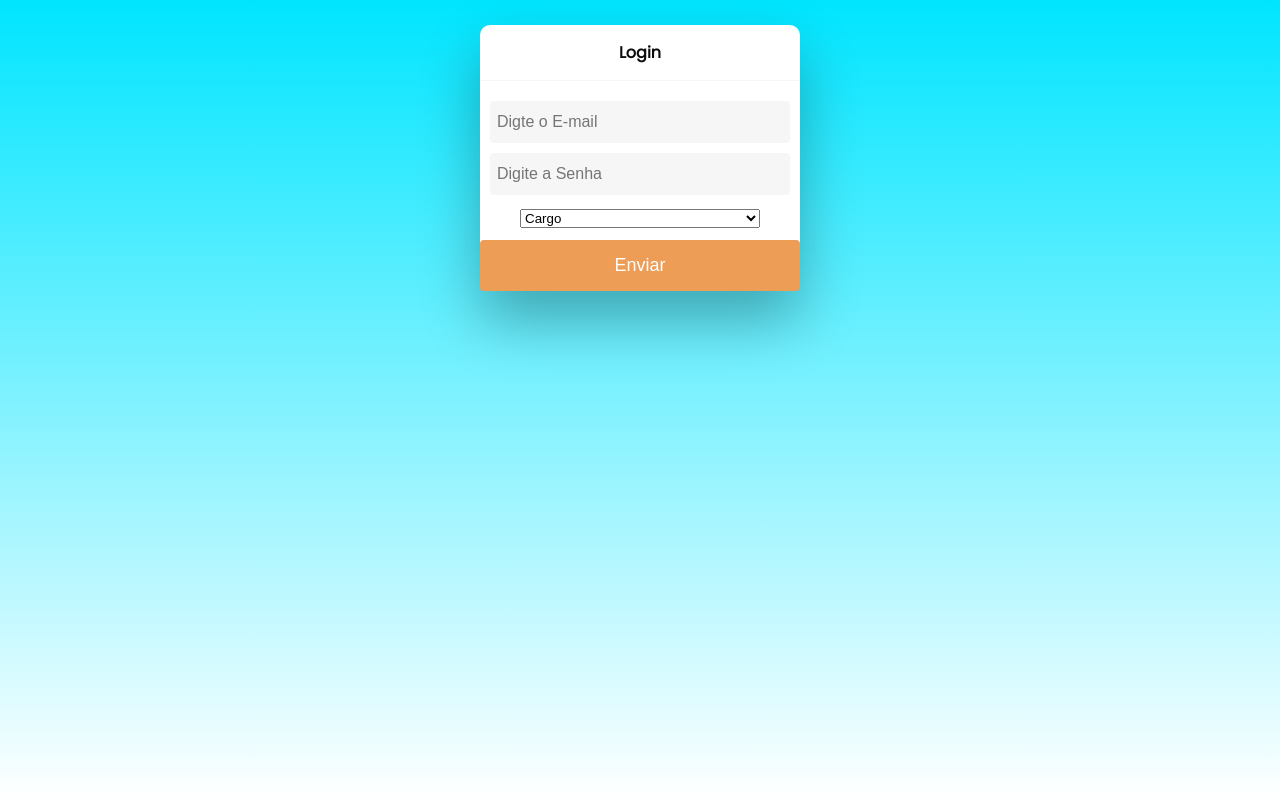
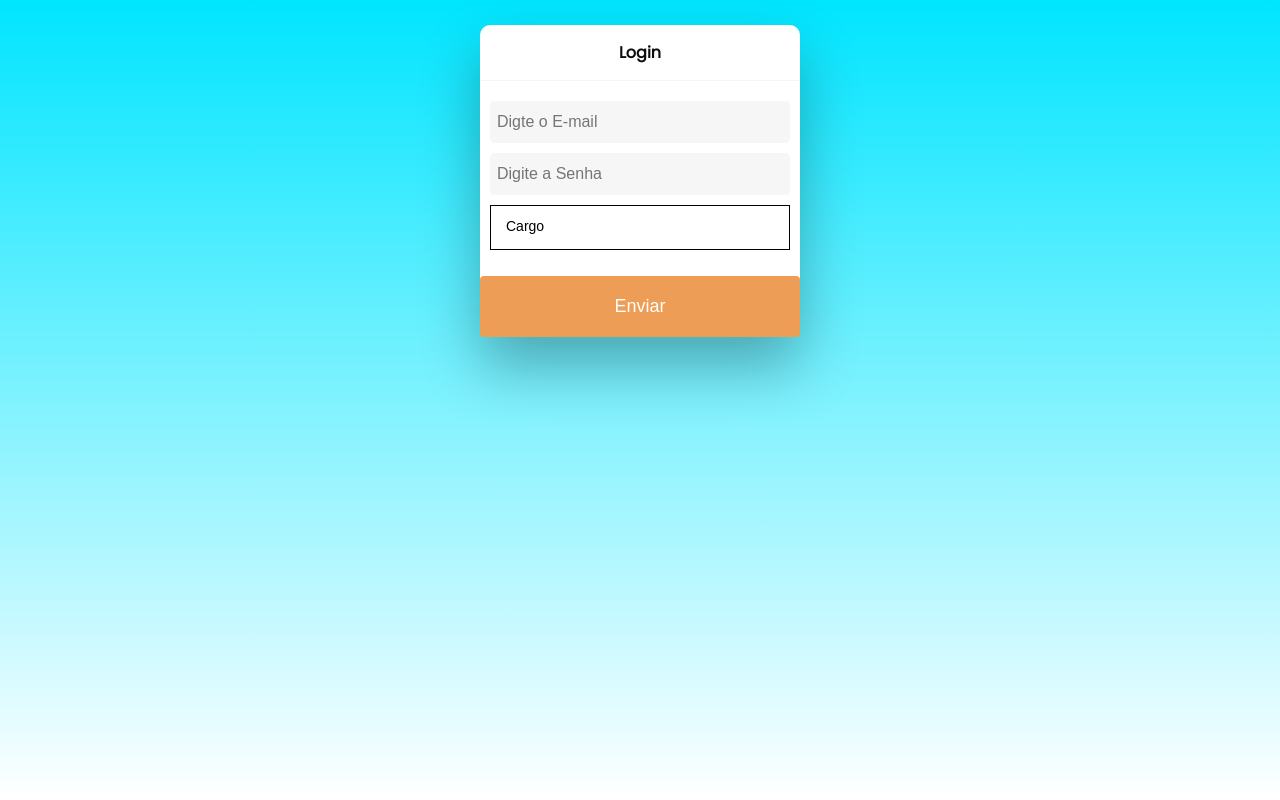
Before and after one commit to igormamani/Atividade-de-Autentica-o, a PHP site: page / in a window 1280 px wide. Run offline with PHP 8.4, Linux system fonts and the light colour scheme.

Commit message:
colocando css no select

```diff
--- a/estilo/style.css
+++ b/estilo/style.css
@@ -92,12 +92,13 @@ h2 {
     border: none;
     color: #fff;
     cursor: pointer;
-    padding: 15px 80px;
+    padding: 20px 80px;
     text-align: center;
     font-size: 18px;
     -webkit-border-radius: 4px;
     border-radius: 4px;
     transition: 0.3s;
+    margin-top:5%;
 }
 
 .botao:hover {
@@ -226,4 +227,45 @@ h2 {
 
 .active {
     text-align: center;
-}s
+}
+.boxi{
+  position: relative;
+  display: block;
+  max-width: 400px;
+  min-width: 180px;
+  margin: 0 auto;
+  border: 1px solid #000000;
+  background-color: #ffffff;
+  z-index: 10;
+}
+
+select{
+   border: none;
+    outline: none;
+    background: transparent;
+    -webkit-appearance: none;
+    -moz-appearance: none;
+    appearance: none;
+    border-radius: 0;
+    margin: 0;
+    display: block;
+    width: 100%;
+    padding: 12px 55px 15px 15px;
+    font-size: 14px;
+    color: #000000;
+
+}
+&:after{
+   position: absolute;
+    right: 0;
+    top: 0;
+    width: 50px;
+    height: 100%;
+    line-height: 38px;
+    content: '\2228';
+    text-align: center;
+    color: #714BB9;
+    font-size: 24px;
+    border-left: 1px solid #3C1C78;
+    z-index: -1;
+}
```
